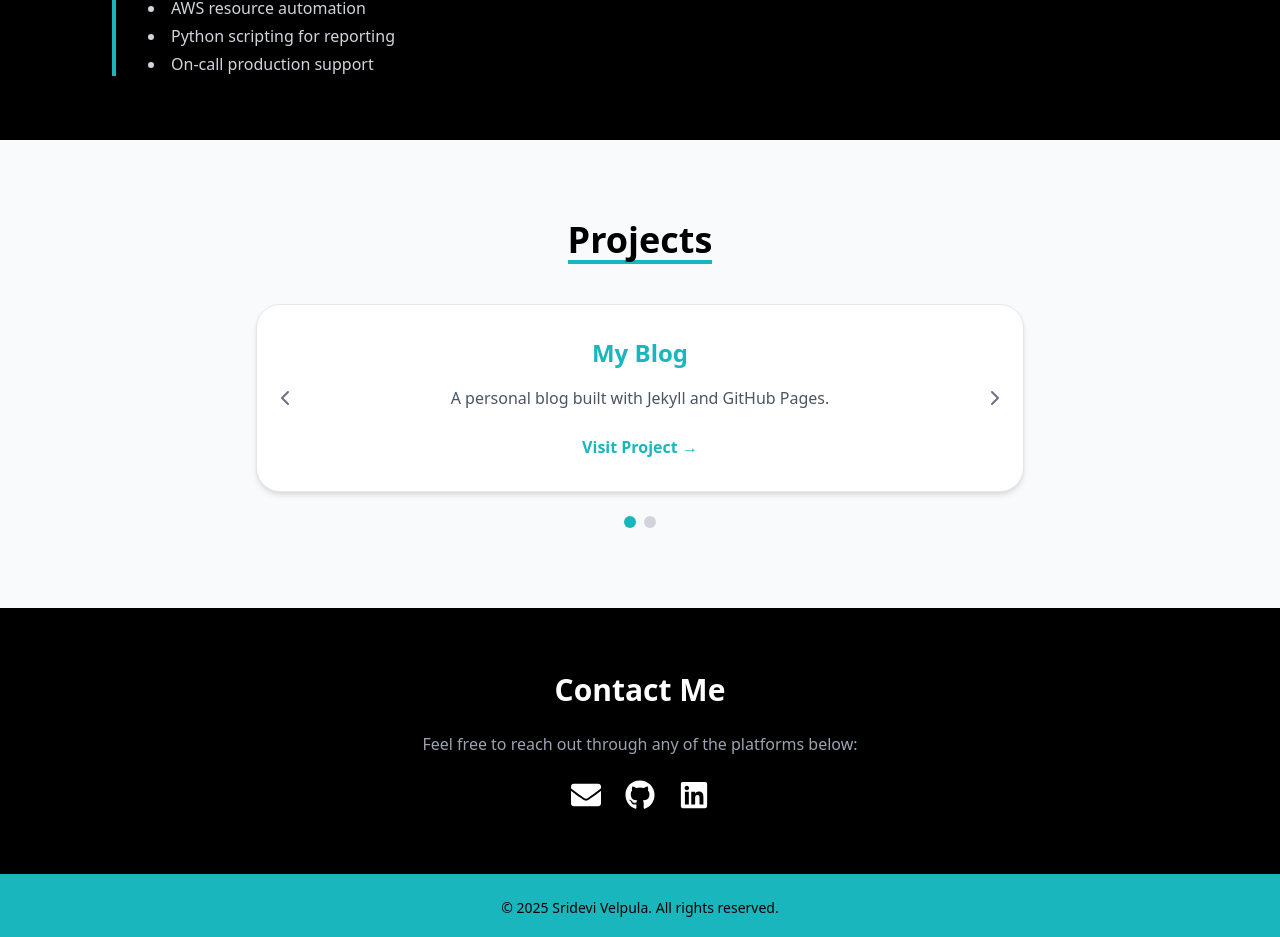
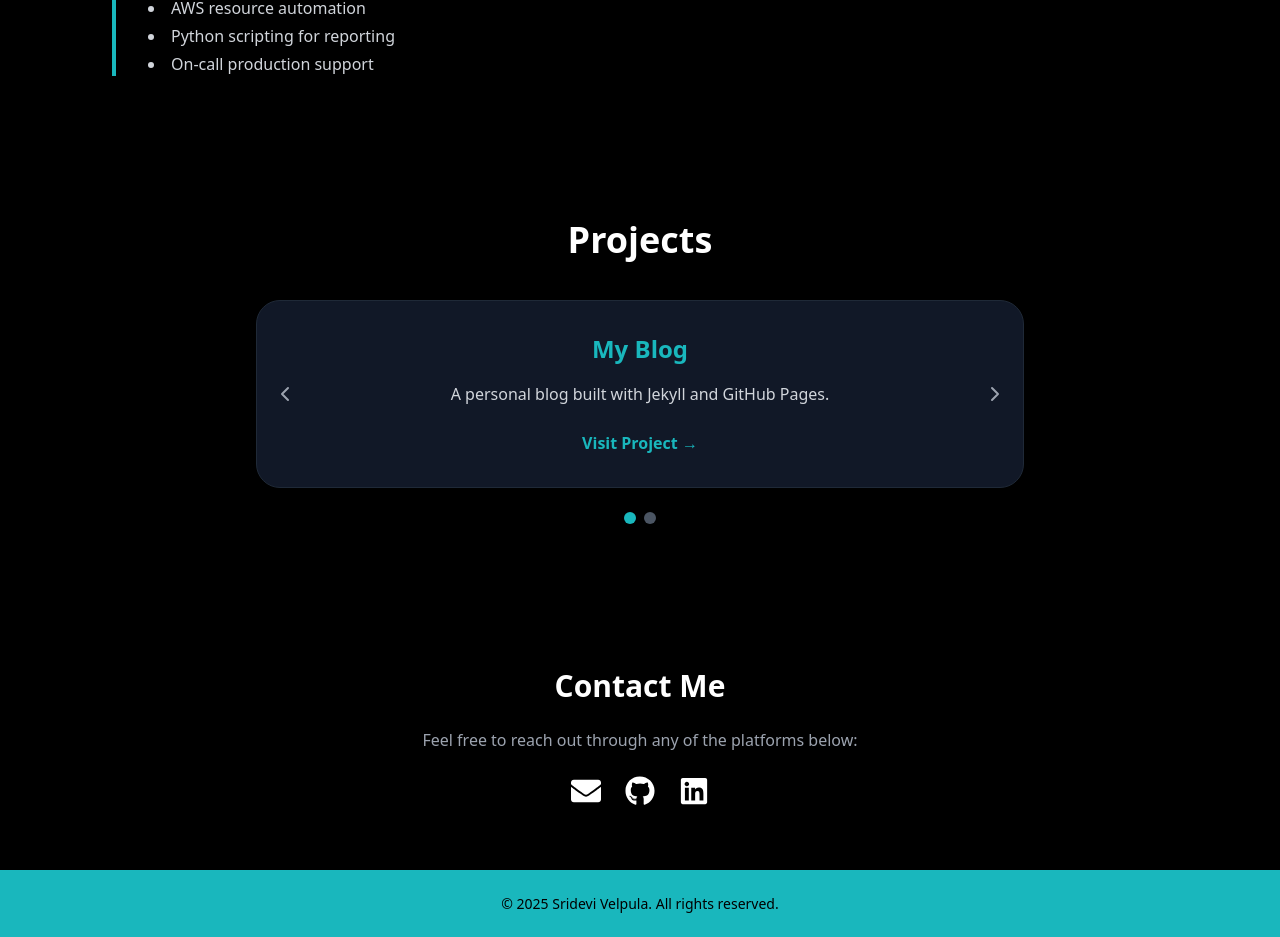
Before and after one commit to srideviblogs/my-portfolio-react, a React (Create React App) app: page / in a window 1280 px wide. Shown: the part 2535-3472 px from the top of the page. Built offline with nearby package versions, Linux system fonts and the light colour scheme.

Commit message:
Update Portfolio.js

```diff
--- a/src/components/Portfolio.js
+++ b/src/components/Portfolio.js
@@ -23,13 +23,11 @@ const Portfolio = () => {
   const handleNext = () => setIndex((prev) => (prev === projects.length - 1 ? 0 : prev + 1));
 
   return (
-    <section id="portfolio" className="bg-gray-50 py-20 px-6">
+    <section id="portfolio" className="bg-black text-white py-20 px-6">
       <div className="max-w-3xl mx-auto text-center">
-        <h2 className="text-4xl font-bold text-black mb-10 border-b-4 border-tealcustom inline-block">
-          Projects
-        </h2>
+        <h2 className="text-4xl font-bold mb-10 text-white">Projects</h2>
 
-        <div className="relative bg-white rounded-3xl p-8 shadow-md border border-gray-200">
+        <div className="relative bg-gray-900 rounded-3xl p-8 shadow-md border border-gray-800">
           <AnimatePresence mode="wait">
             <motion.div
               key={index}
@@ -39,7 +37,7 @@ const Portfolio = () => {
               transition={{ duration: 0.5 }}
             >
               <h3 className="text-2xl font-semibold text-tealcustom mb-4">{project.title}</h3>
-              <p className="text-gray-600 mb-6 leading-relaxed">{project.description}</p>
+              <p className="text-gray-300 mb-6 leading-relaxed">{project.description}</p>
               <a
                 href={project.link}
                 target="_blank"
@@ -51,15 +49,15 @@ const Portfolio = () => {
             </motion.div>
           </AnimatePresence>
 
-          {/* Navigation Arrows */}
+          {/* Arrows */}
           <div className="absolute inset-y-0 left-0 flex items-center pl-4">
             <button onClick={handlePrev} aria-label="Previous project">
-              <ChevronLeft className="h-6 w-6 text-gray-500 hover:text-tealcustom" />
+              <ChevronLeft className="h-6 w-6 text-gray-400 hover:text-tealcustom" />
             </button>
           </div>
           <div className="absolute inset-y-0 right-0 flex items-center pr-4">
             <button onClick={handleNext} aria-label="Next project">
-              <ChevronRight className="h-6 w-6 text-gray-500 hover:text-tealcustom" />
+              <ChevronRight className="h-6 w-6 text-gray-400 hover:text-tealcustom" />
             </button>
           </div>
         </div>
@@ -71,7 +69,7 @@ const Portfolio = () => {
               key={i}
               onClick={() => setIndex(i)}
               className={`w-3 h-3 rounded-full ${
-                i === index ? "bg-tealcustom" : "bg-gray-300"
+                i === index ? "bg-tealcustom" : "bg-gray-600"
               }`}
               aria-label={`Go to project ${i + 1}`}
             />
```
